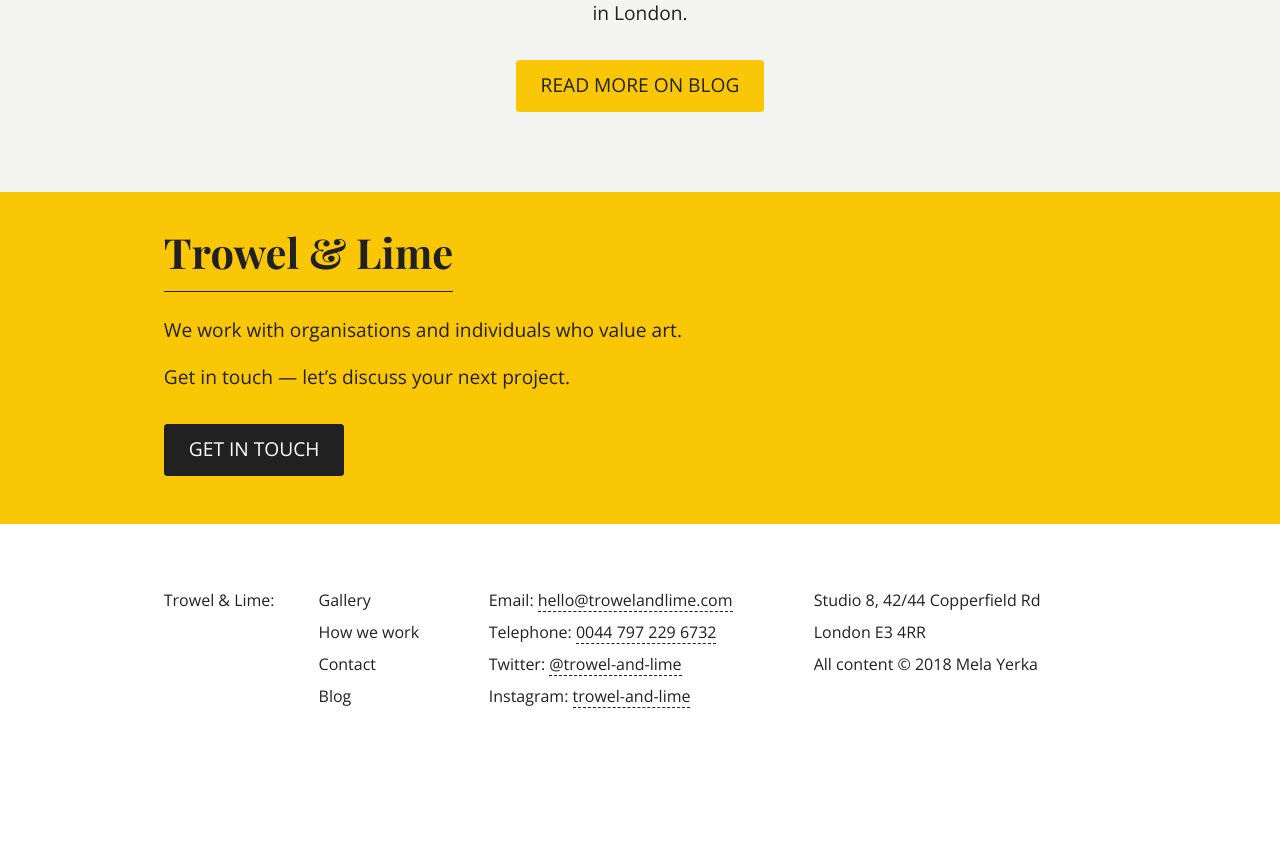
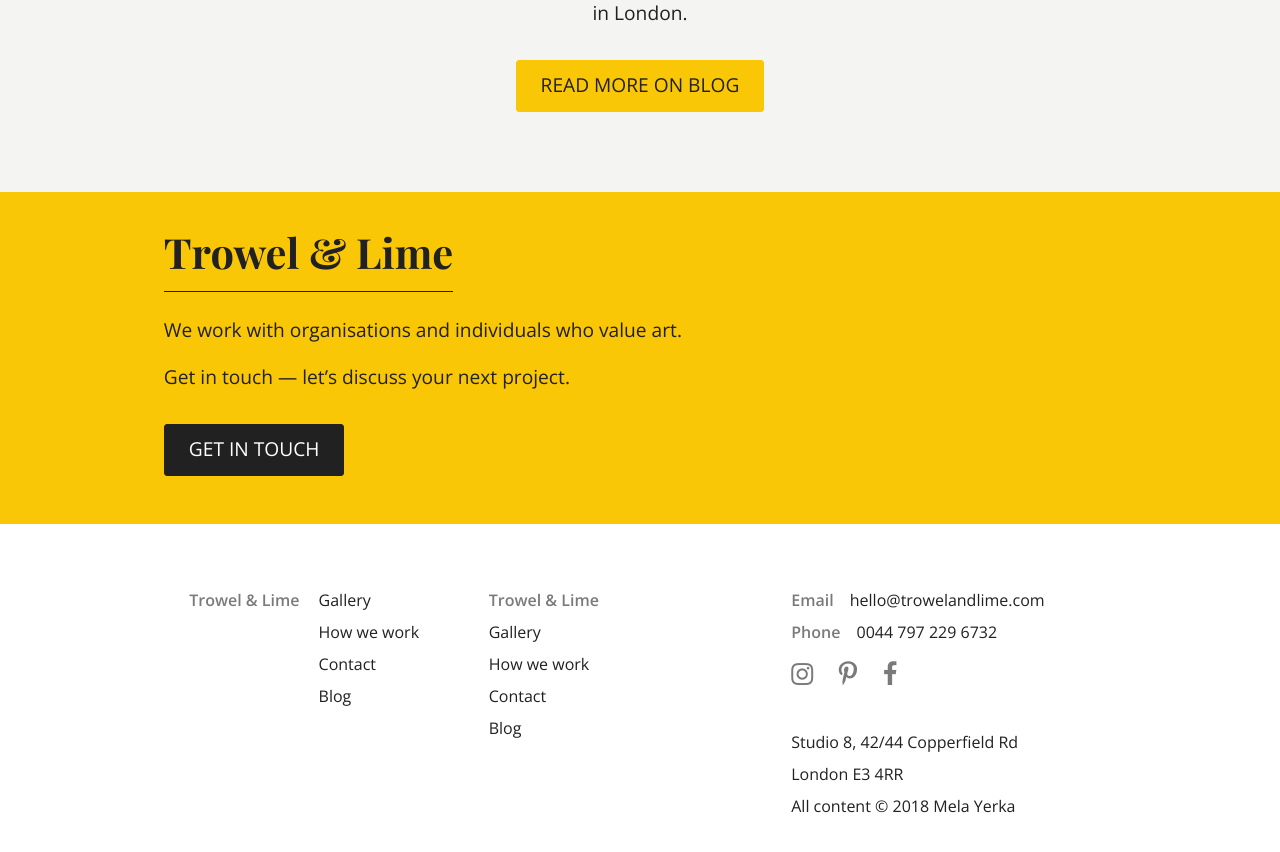
Before and after one commit to marek-kultys/trowel-and-lime, a Jekyll site: the page built from index.html, in a window 1280 px wide and 900 px high, scrolled down 5066 px. Shown: the top 852 px of the window. Built offline with Jekyll 4.4.1, drawn with Linux system fonts in a browser that asks for light colours; before the commit the page ends 5856 px from its top, so only the background shows below that.

Commit message:
Add sitemap element to mobile views, restructure sitemap in tablet view, reformat contact links, add social media icons

```diff
--- a/_includes/footer.html
+++ b/_includes/footer.html
@@ -1,26 +1,41 @@
 <div class="block">
-   <div id="sitemap" class="footer-unit not-on-phone-size">
-      <div class="footer-halfunit">
-         <ul id="sitemap-home">
-            <li><h6><a href="/">{{ site.data.sgraffito.name }}:</a></h6></li>
-         </ul>
+   <span id="sitemap">
+      <div class="footer-unit not-below-desktop-size">
+         <div class="footer-halfunit">
+            <ul class="text-right">
+               <li><h6 class="metadata-item"><a href="/">{{ site.data.sgraffito.name }}</a></h6></li>
+            </ul>
+         </div>
+         <div class="footer-halfunit">
+            <ul>
+               <li><h6><a href="/gallery">Gallery</a></h6></li>
+               <li><h6><a href="/how-we-work">How we work</a></h6></li>
+               <li><h6><a href="/contact">Contact</a></h6></li>
+               <li><h6><a href="/blog">Blog</a></h6></li>
+            </ul>
+         </div>
       </div>
-      <div class="footer-halfunit">
+
+      <div class="footer-unit not-above-desktop-size">
          <ul>
+            <li><h6 class="metadata-item"><a href="/">{{ site.data.sgraffito.name }}</a></h6></li>
             <li><h6><a href="/gallery">Gallery</a></h6></li>
             <li><h6><a href="/how-we-work">How we work</a></h6></li>
             <li><h6><a href="/contact">Contact</a></h6></li>
             <li><h6><a href="/blog">Blog</a></h6></li>
          </ul>
       </div>
-   </div>
+   </span>
 
    <div id="links" class="footer-unit contacts">
       <ul>
-         <li><h6>Email: <a href="mailto:{{ site.data.sgraffito.email }}" class="underlined-link"><nobr>{{ site.data.sgraffito.email }}</nobr></a></h6></li>
-         <li><h6>Telephone: <a href="tel:{{ site.data.sgraffito.telephone }}" class="underlined-link"><nobr>{{ site.data.sgraffito.telephone }}</nobr></a></h6></li>
-         <li><h6>Twitter: <a href="http://twitter.com/{{ site.data.sgraffito.twitter }}" class="underlined-link"><nobr>@{{ site.data.sgraffito.twitter }}</nobr></a></h6></li>
-         <li><h6>Instagram: <a href="http://instagram.com/{{ site.data.sgraffito.instagram }}" class="underlined-link"><nobr>{{ site.data.sgraffito.instagram }}</nobr></a></h6></li>
+         <li><h6><span class="metadata-item">Email </span><a href="mailto:{{ site.data.sgraffito.email }}"><nobr>{{ site.data.sgraffito.email }}</nobr></a></h6></li>
+         <li><h6><span class="metadata-item">Phone </span><a href="tel:{{ site.data.sgraffito.telephone }}"><nobr>{{ site.data.sgraffito.telephone }}</nobr></a></h6></li>
+         <ul class="socials">
+            <li><a href="http://instagram.com/{{ site.data.sgraffito.twitter }}" class="no-hover-border"><span class="icon-instagram"></span></a></li>
+            <li><a href="http://pinterest.com/{{ site.data.sgraffito.twitter }}" class="no-hover-border"><span class="icon-pinterest"></span></a></li>
+            <li><a href="http://facebook.com/{{ site.data.sgraffito.twitter }}" class="no-hover-border"><span class="icon-facebook"></span></a></li>
+         </ul>
       </ul>
    </div>
 
```
